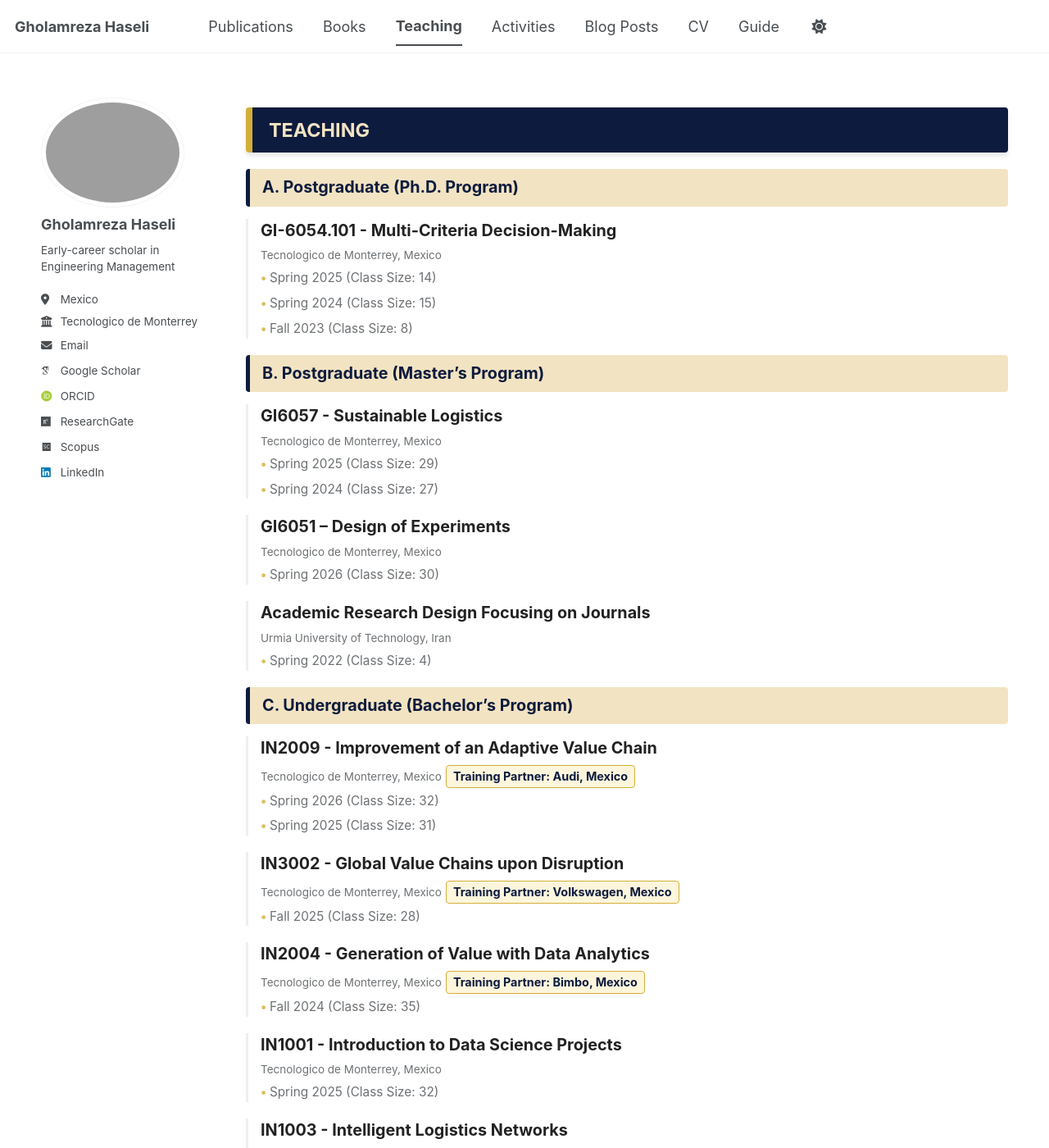
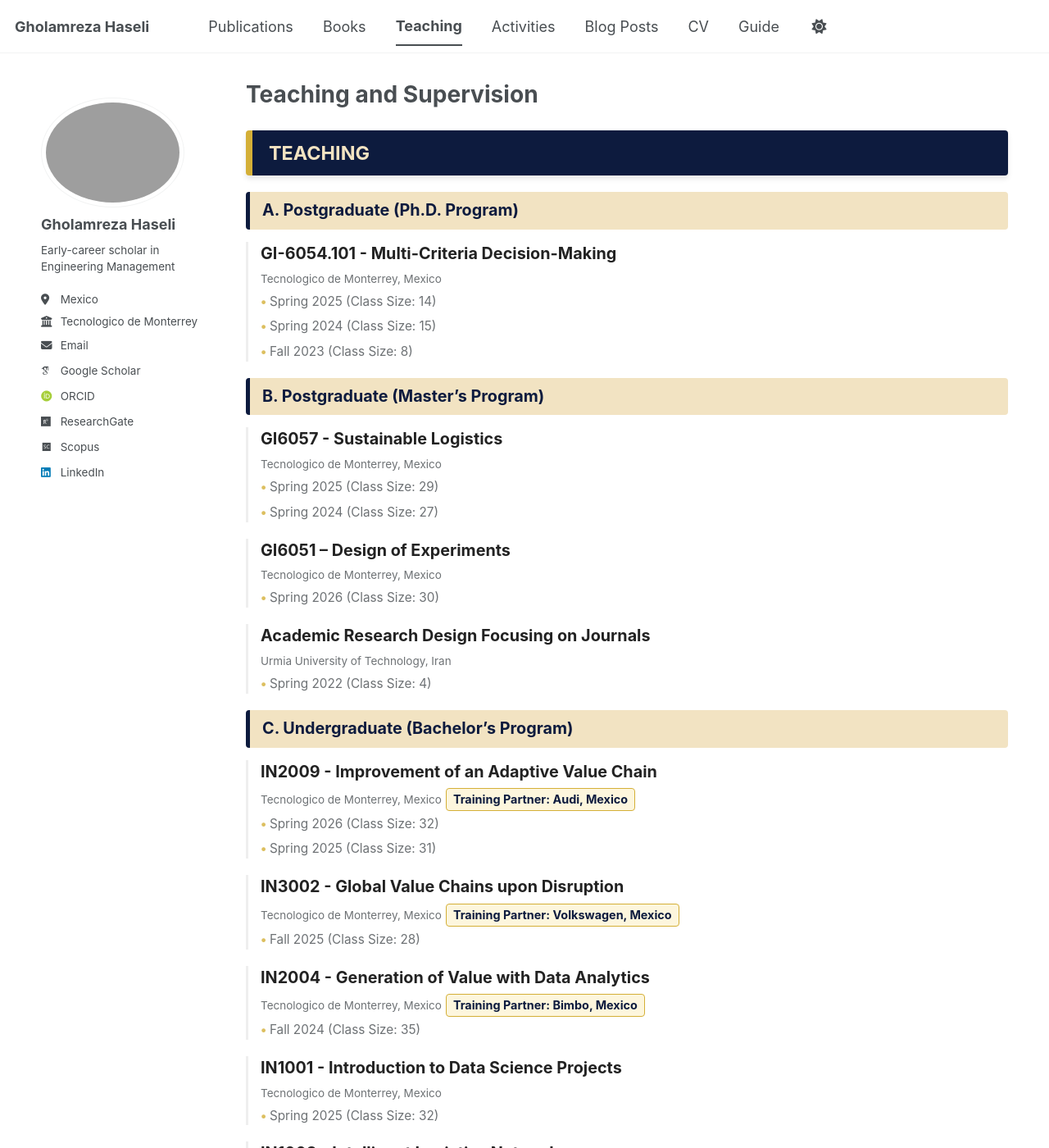
Before and after one commit to Gholamreza-Haseli/Gholamreza-Haseli.github.io, a Jekyll site: the page built from _pages/teaching.html, in a window 1280 px wide and 1400 px high. Shown: the whole window at 82% size. Built offline with Jekyll 4.4.1, drawn with Linux system fonts in a browser that asks for light colours; some web fonts are replaced; a script bundle is joined from its source files by our own code; library files that are not in the unit come from our copies.

Commit message:
Update teaching.html

```diff
--- a/_pages/teaching.html
+++ b/_pages/teaching.html
@@ -8,8 +8,6 @@ author_profile: true
 {% include base_path %}
 
 <style>
-  .page__title { display: none !important; }
-
   /* باکس سرمه‌ای اصلی - رنگ متن ثابت برای خوانایی روی سرمه‌ای */
   .poms-main-header {
     background-color: #0d1b3e !important;
```
